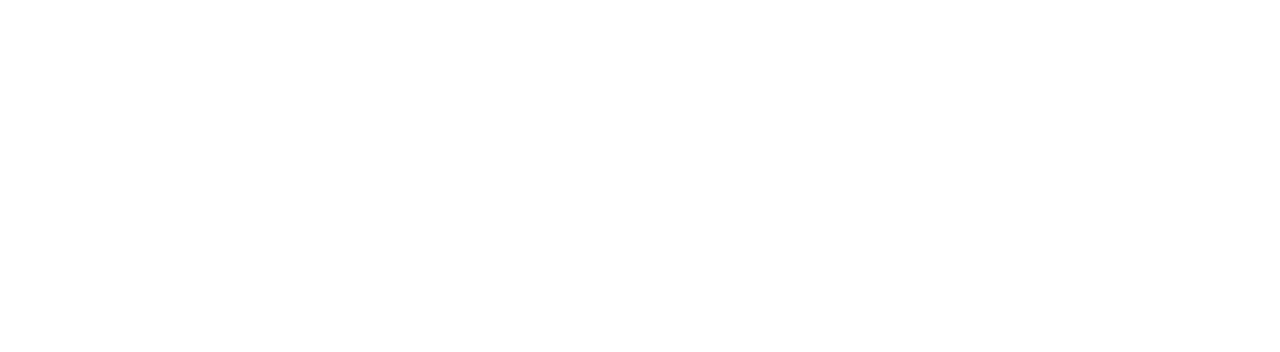
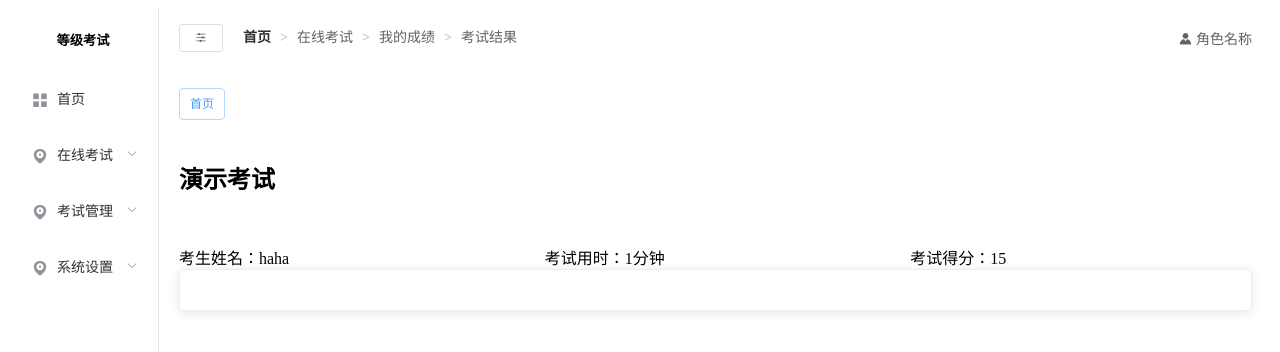
Before and after one commit to hhdyhaha/exam-sys, a Vue app: page /online/MyRecords/CommonShowExam in a window 1280 px wide. Shown: the top 352 px of the page. Built offline with nearby package versions, Linux system fonts and the light colour scheme.

Commit message:
展示考试试题结果完成(展示用户信息还没完成)

```diff
--- a/package.json
+++ b/package.json
@@ -13,6 +13,7 @@
     "element-ui": "^2.15.6",
     "less": "^4.1.2",
     "less-loader": "^10.2.0",
+    "moment": "^2.29.3",
     "vue": "^2.6.14",
     "vue-router": "^3.5.3",
     "vuex": "^3.6.2",
--- a/src/components/CommonExam.vue
+++ b/src/components/CommonExam.vue
@@ -138,6 +138,8 @@
         hr: 3,
         min: 30,
         sec: 0,
+        // 答题开始时间
+        now:''
       };
     },
   mounted() {
@@ -181,7 +183,7 @@
     },
     // 用户选择 传的是label的值
     userSelect(val){
-      console.log(val);
+      // console.log(val);
       // 将数据类型改为数组,可以直接使用索引存入
       // this.userAnswer.push(val)
       // console.log(this.userAnswer);
@@ -231,6 +233,8 @@
         const end = this.time; // 定义结束时间
         const now = Date.parse(new Date()); // 获取本地时间
         const msec = end - now; // 定义总共所需的时间
+        // 试卷创建时间
+        this.now=now
         // 将时间戳进行格式化
         let hr = parseInt(msec / 1000 / 60 / 60 % 24);
         let min = parseInt(msec / 1000 / 60 % 60);
@@ -238,6 +242,7 @@
         // 倒计时结束时的操作
         const that = this;
         if (this.hr == 0 && this.min == 0 && this.sec == 0) {
+            // console.log(this.now);
             console.log('时间已经结束，答题完毕');
             this.hr = 1;
             this.min = 0;
@@ -258,22 +263,31 @@
         }).then((action) => {
             // eleUI的确定结束回调函数方法
             if (action === 'confirm') {
+              console.log(this.hr + ',' + this.min + ',' + this.sec);
                 this.hr = 0;
                 this.min = 0;
                 this.sec = 0;
-                console.log(this.hr + ',' + this.min + ',' + this.sec);
+                // console.log(this.hr + ',' + this.min + ',' + this.sec);
                 this.isshow1 = true;
             }
             this.$message({
                 type: 'success',
                 message: '交卷成功!'
+
             });
+            // 路由跳转
+            this.$router.push({ name: 'CSE'})
+            // vuex数据提交
+            this.$store.commit('showexam/examSave',[this.userAnswer,this.questionList,this.now])
+            console.log('haha');
+
         }).catch(() => {
             // 点击取消后
             this.$message({
                 type: 'info',
                 message: '已取消交卷'
             });
+            console.log('xixi');
         });
 
     }
--- /dev/null
+++ b/src/components/CommonShowExam.vue
@@ -0,0 +1,83 @@
+<template>
+  <div>
+    <h2 class="text-center">演示考试</h2>
+    <el-row
+    id="defaultImages"
+      :gutter="24"
+      style="margin-top: 50px"
+    >
+      <el-col
+        :span="8"
+        class="text-center"
+      >
+        考生姓名：haha
+      </el-col>
+      <el-col
+        :span="8"
+        class="text-center"
+      >
+        考试用时：1分钟
+      </el-col>
+      <el-col
+        :span="8"
+        class="text-center"
+      >
+        考试得分：15
+      </el-col>
+    </el-row>
+
+    <el-card>
+      <!-- 将题目数组里面的对象循环出来 -->
+            <div class="option-radio-button" v-for="question in questionList" :key="question.id">
+              <!-- 单选题 题目 判断之后显示-->
+              <p v-if="question.type==='1'">{{question.id-2264}}.{{question.title}}</p>
+              <!-- 选项 -->
+              <div v-if="question.type==='1'"> <!--判断是第几题的选项-->
+                <el-radio-group class="radio-button" v-model="userAnswer[question.id-2265]"  v-for="(option,index) in question.optionList" :key="index">
+                  <el-radio  :label="option.id">{{option.id}}. {{option.content}}</el-radio>
+                </el-radio-group>
+                <p style="color:red;margin-top:0px;padding-left:10px">正确答案:&nbsp;&nbsp;{{question.answer}}</p>
+
+              </div>
+              <!-- 判断题 -->
+              <div v-else-if="question.type==='3'">
+                {{question.id-2264}}.{{question.title}}<br>
+                <el-radio-group v-model="userAnswer[question.id-2265]">
+                  <el-radio class="radio-button"  :label="true" style="margin-top:20px;width:30%;text-align:center">正确</el-radio>
+                  <el-radio class="radio-button"  :label="false" style="width:30%;text-align:center">错误</el-radio>
+                </el-radio-group>
+                <p style="color:red;margin-top:0px;padding-left:10px">正确答案:&nbsp;&nbsp;{{question.answer}}</p>
+              </div>
+
+            </div>
+    </el-card>
+  </div>
+</template>
+
+<script>
+import { mapState } from "vuex";
+export default {
+  computed: {
+    ...mapState({
+      userAnswer: (state) => state.showexam.userAnswer,
+      questionList: (state) => state.showexam.questionList,
+      nowtime: (state) => state.showexam.nowtime,
+    }),
+  },
+};
+</script>
+
+<style lang="less" scoped>
+.radio-button{
+  width:80%;
+  display: inline-block;
+  padding: 9px 20px 9px 10px;
+  margin-bottom: 10px;
+  line-height: 2;
+  font-size: 14px;
+  margin-right: 30px;
+  white-space: nowrap;
+}
+// 去除radio小圆点 在全局css样式中写样式（在组件的局部样式中写似乎不起作用）
+
+</style>
--- a/src/router/index.js
+++ b/src/router/index.js
@@ -17,6 +17,7 @@
 import UserManage from '../views/syssetup/UserManage'
 import PrepareExam from '../components/CommonPrepareExam.vue'
 import CommonExam from '../components/CommonExam.vue'
+import CommonShowExam from '../components/CommonShowExam.vue'
 
 
 
@@ -71,7 +72,15 @@
                     path: "MyRecords",
                     name: "MR",
                     component: MyRecords,
-                    meta: { title: '我的成绩',keepalive:true }
+                    meta: { title: '我的成绩',keepalive:true },
+                    children:[
+                        {
+                            path:"CommonShowExam",
+                            name:"CSE",
+                            component:CommonShowExam,
+                            meta:{title:'考试结果',keepalive:true}
+                        }
+                    ]
 
                 },
             ]
--- a/src/store/index.js
+++ b/src/store/index.js
@@ -3,6 +3,7 @@
 //引入Vuex
 import Vuex from 'vuex'
 import tab from './tab'
+import showexam from './showexam'
 
 // 引入数据持久化插件
 import createPersistedState from "vuex-persistedstate";
@@ -12,10 +13,11 @@
 export default new Vuex.Store({
   modules: {
     tab,
+    showexam,
   },
   plugins: [createPersistedState({
     storage: window.localStorage,
-    paths: ['tab']
+    paths: ['tab','showexam']
   }),
   ]
 })
--- /dev/null
+++ b/src/store/showexam.js
@@ -0,0 +1,29 @@
+export default {
+    namespaced:true,
+    // 准备state——用于存储数据
+    state: {
+        //用户回答
+        userAnswer: [],
+        // 问题列表
+        questionList: [],
+        // 试卷创建时间
+        nowtime:'',
+    },
+    //准备mutations——用于操作数据（state）
+    mutations: {
+        // 这个回调函数就是我们实际进行状态更改的地方，并且它会接受 state 作为第一个参数：
+        // 第二个参数由commit传入数据
+
+        examSave(state, data) {
+            state.userAnswer = data[0]
+            state.questionList = data[1]
+            state.nowtime = data[2]
+            // console.log(state.userAnswer);
+        },
+    },
+    //准备actions对象——响应组件中用户的动作
+    actions: {
+
+    }
+
+}
--- a/src/views/onlineexam/MyRecords.vue
+++ b/src/views/onlineexam/MyRecords.vue
@@ -1,18 +1,29 @@
 <template>
-  <div>我的成绩</div>
+  <div>
+    <!-- 三级路由视图 -->
+    <div v-if="this.$route.name==='CSE'">
+      <common-show-exam/>
+      <!-- <router-view></router-view> -->
+    </div>
+    <!-- 二级路由数据 -->
+    <div v-else>
+      我的成绩
+    </div>
+  </div>
 </template>
 
 <script>
-    export default {
-        name:'myrecords',
-        data() {
-          return {
-
-          }
-        },
-    }
+  import CommonShowExam from "../../components/CommonShowExam.vue";
+  export default {
+    name: "myrecords",
+    data() {
+      return {};
+    },
+    components: {
+      CommonShowExam,
+    },
+  };
 </script>
 
 <style>
-
 </style>
```
Also changed, not shown: 1 other file (tests, documents, lock files or other folders).
